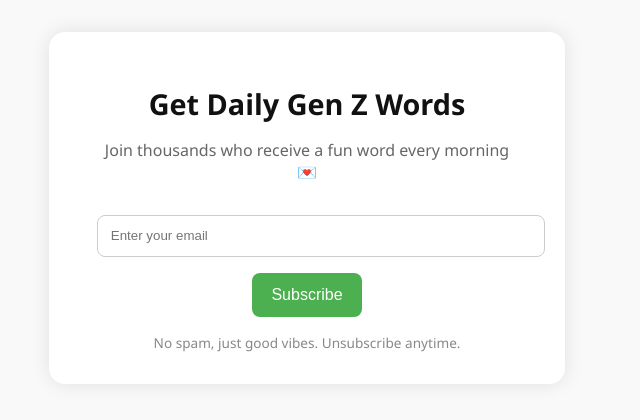
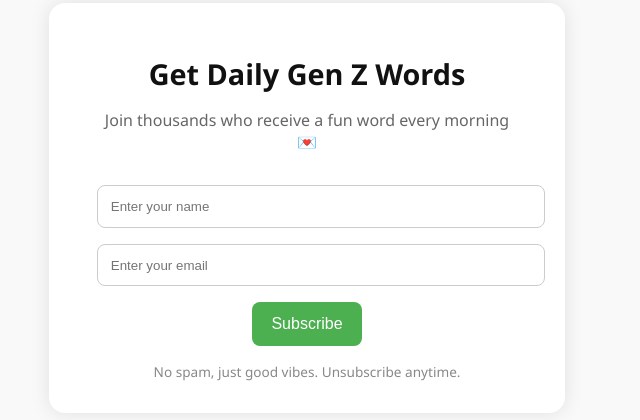
Before and after one commit to interstellarDev/emailSaaS, a plain HTML site: page index.html in a window 1280 px wide. Shown: the part 192-612 px from the top of the page, without its empty margins (333-973 px from the left). Drawn offline with Linux system fonts and the light colour scheme.

Commit message:
Update index.html

```diff
--- a/index.html
+++ b/index.html
@@ -33,7 +33,7 @@
       margin-bottom: 2rem;
       color: #666;
     }
-    input[type="email"] {
+    input {
       padding: 0.8rem;
       width: 100%;
       border: 1px solid #ccc;
@@ -63,10 +63,27 @@
   <div class="container">
     <h1>Get Daily Gen Z Words</h1>
     <p>Join thousands who receive a fun word every morning 💌</p>
-    <form action="https://docs.google.com/forms/d/e/YOUR_GOOGLE_FORM_ID/formResponse" method="POST" target="_blank">
-      <input type="email" name="entry.YOUR_EMAIL_ENTRY_ID" placeholder="Enter your email" required />
+
+    <!-- Replace the form ID and entry IDs with actual values -->
+    <form action="https://docs.google.com/forms/d/e/1FAIpQLScIjLuvrmAVNMQQ_onqr2e7LhWN3ENHecwZoyhNoh96f-dXkQ/formResponse"
+          method="POST"
+          target="_blank">
+
+      <!-- Name Field -->
+      <input type="text"
+             name="entry.1423631773"
+             placeholder="Enter your name"
+             required />
+
+      <!-- Email Field -->
+      <input type="email"
+             name="entry.1265193517"
+             placeholder="Enter your email"
+             required />
+
       <button type="submit">Subscribe</button>
     </form>
+
     <div class="note">No spam, just good vibes. Unsubscribe anytime.</div>
   </div>
 </body>
```
